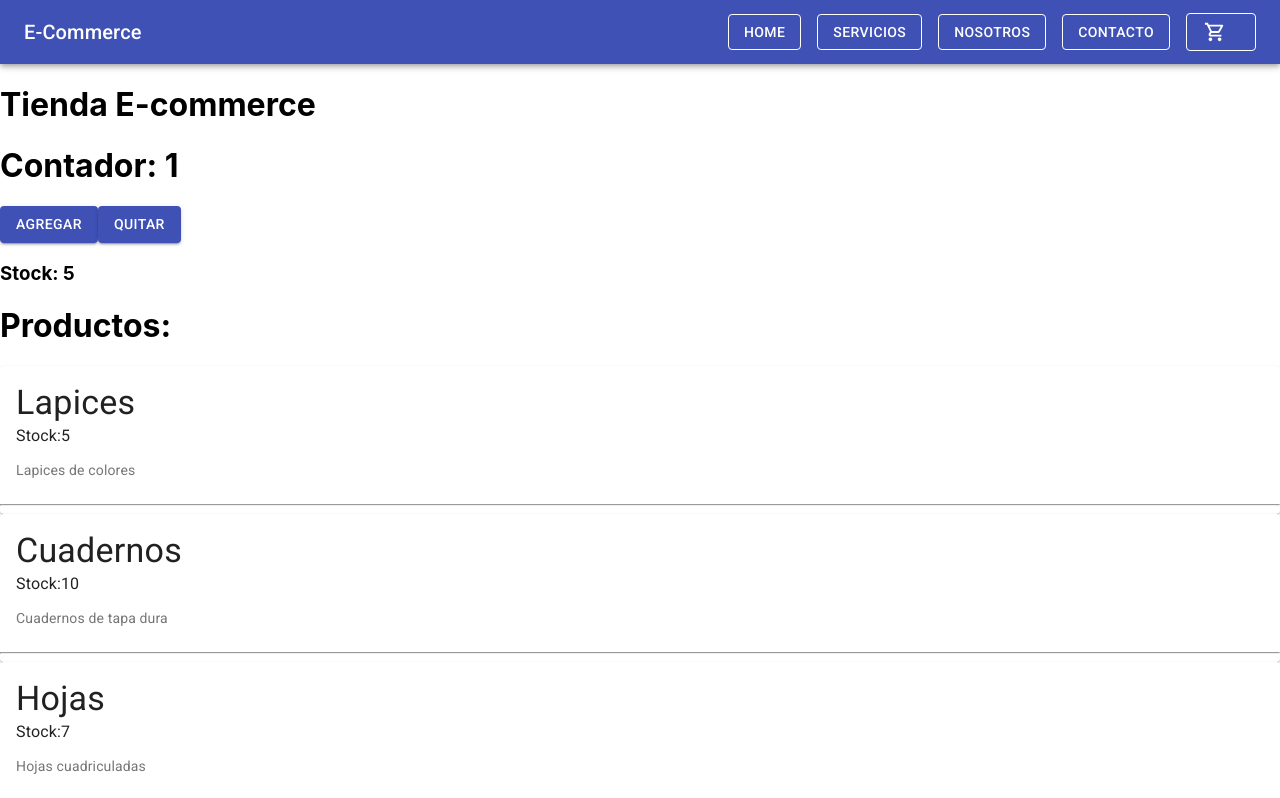
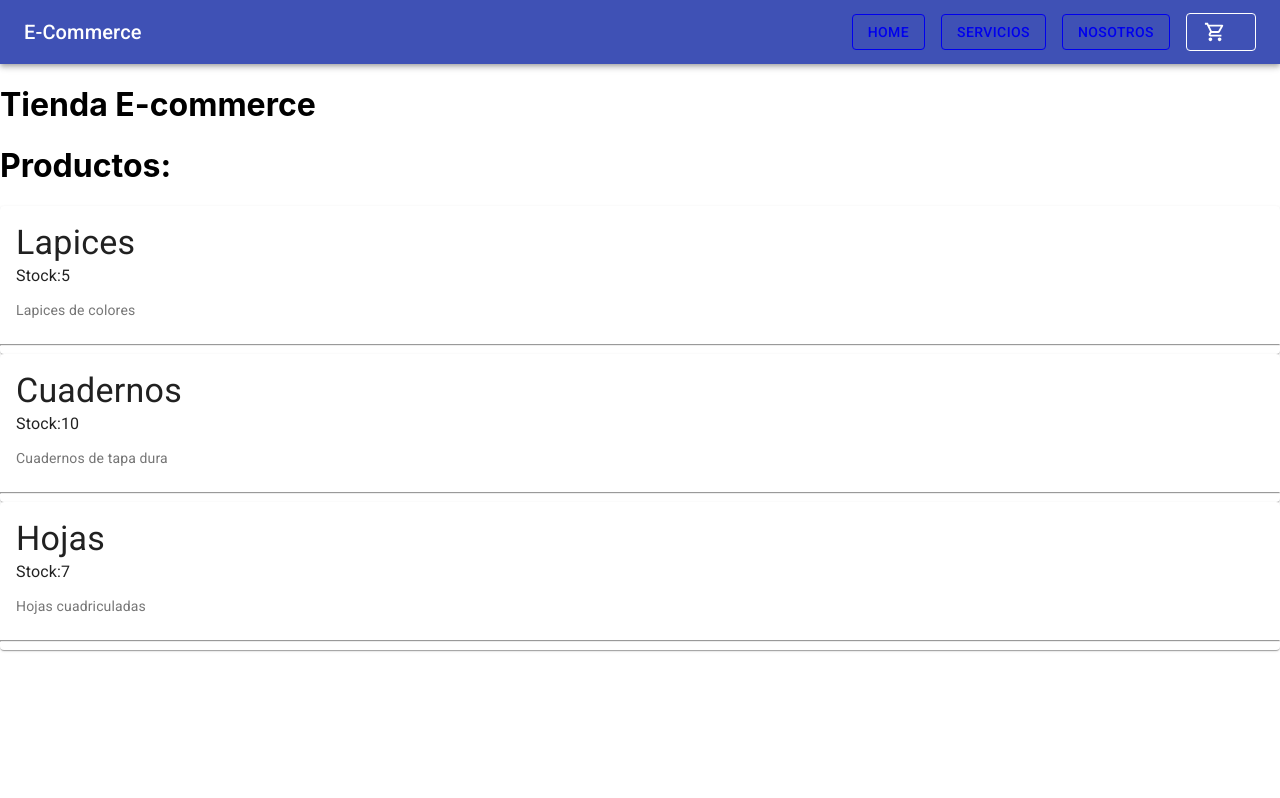
Before and after one commit to joaquincz/ReactJS, a React (Create React App) app: page / in a window 1280 px wide. Shown: the top 798 px of the page. Built offline with nearby package versions, Linux system fonts and the light colour scheme.

Commit message:
primera entrega

```diff
--- a/package.json
+++ b/package.json
@@ -10,6 +10,7 @@
     "@testing-library/user-event": "^12.8.3",
     "react": "^17.0.2",
     "react-dom": "^17.0.2",
+    "react-router-dom": "^5.2.0",
     "react-scripts": "4.0.3",
     "web-vitals": "^1.1.2"
   },
--- a/src/App.js
+++ b/src/App.js
@@ -1,14 +1,24 @@
 import NavBar from "./components/NavBar";
 import ItemListContainer from './components/ItemListContainer'
 import ItemDetailContainer from './components/ItemDetailContainer'
+import { BrowserRouter, Switch, Route } from "react-router-dom";
 
 function App() {
   return (
-    <>
+    <BrowserRouter>
       <NavBar />
-      <ItemListContainer greeting="E-commerce"/>
-      <ItemDetailContainer />
-    </>
+      <Switch>
+        <Route exact path="/">
+          <ItemListContainer />
+        </Route>
+        <Route exact path="/category/:id">
+          <ItemListContainer />
+        </Route>
+        <Route exact path="/item/:id">
+          <ItemDetailContainer />
+        </Route>
+      </Switch>
+    </BrowserRouter>
   );
 }
 
--- a/src/components/ItemListContainer.jsx
+++ b/src/components/ItemListContainer.jsx
@@ -1,11 +1,10 @@
-import ItemCount from './ItemCount'
+//import ItemCount from './ItemCount'
 import ItemList from './ItemList'
 
-function ItemListContainer(props){
+function ItemListContainer(){
     return (
         <>
-        <h1>Tienda {props.greeting}</h1>
-        <ItemCount stock={5} initial={1} />
+        <h1>Tienda E-commerce</h1>
         <ItemList />
         </>
         )
--- a/src/components/NavBar.jsx
+++ b/src/components/NavBar.jsx
@@ -4,8 +4,8 @@ import AppBar from '@material-ui/core/AppBar';
 import Toolbar from '@material-ui/core/Toolbar';
 import Typography from '@material-ui/core/Typography';
 import Button from '@material-ui/core/Button';
-
 import CartWidget from './CartWidget';
+import { Link } from 'react-router-dom';
 
 const useStyles = makeStyles((theme) => ({
     root: {
@@ -29,18 +29,21 @@ function NavBar() {
           <Typography variant="h6" className={classes.title}>
             E-Commerce
           </Typography>
+          <Link to="/">
           <Button color="inherit" variant="outlined" className={classes.menuButton}>
             Home
           </Button>
+          </Link>
+          <Link to="/category/:id">
           <Button color="inherit" variant="outlined" className={classes.menuButton}>
             Servicios
           </Button>
+          </Link>
+          <Link to="/item/:id">
           <Button color="inherit" variant="outlined" className={classes.menuButton}>
             Nosotros
           </Button>
-          <Button color="inherit" variant="outlined" className={classes.menuButton}>
-            Contacto
-          </Button>
+          </Link>
 
           <CartWidget />
 
```
Also changed, not shown: 1 other file (tests, documents, lock files or other folders).
